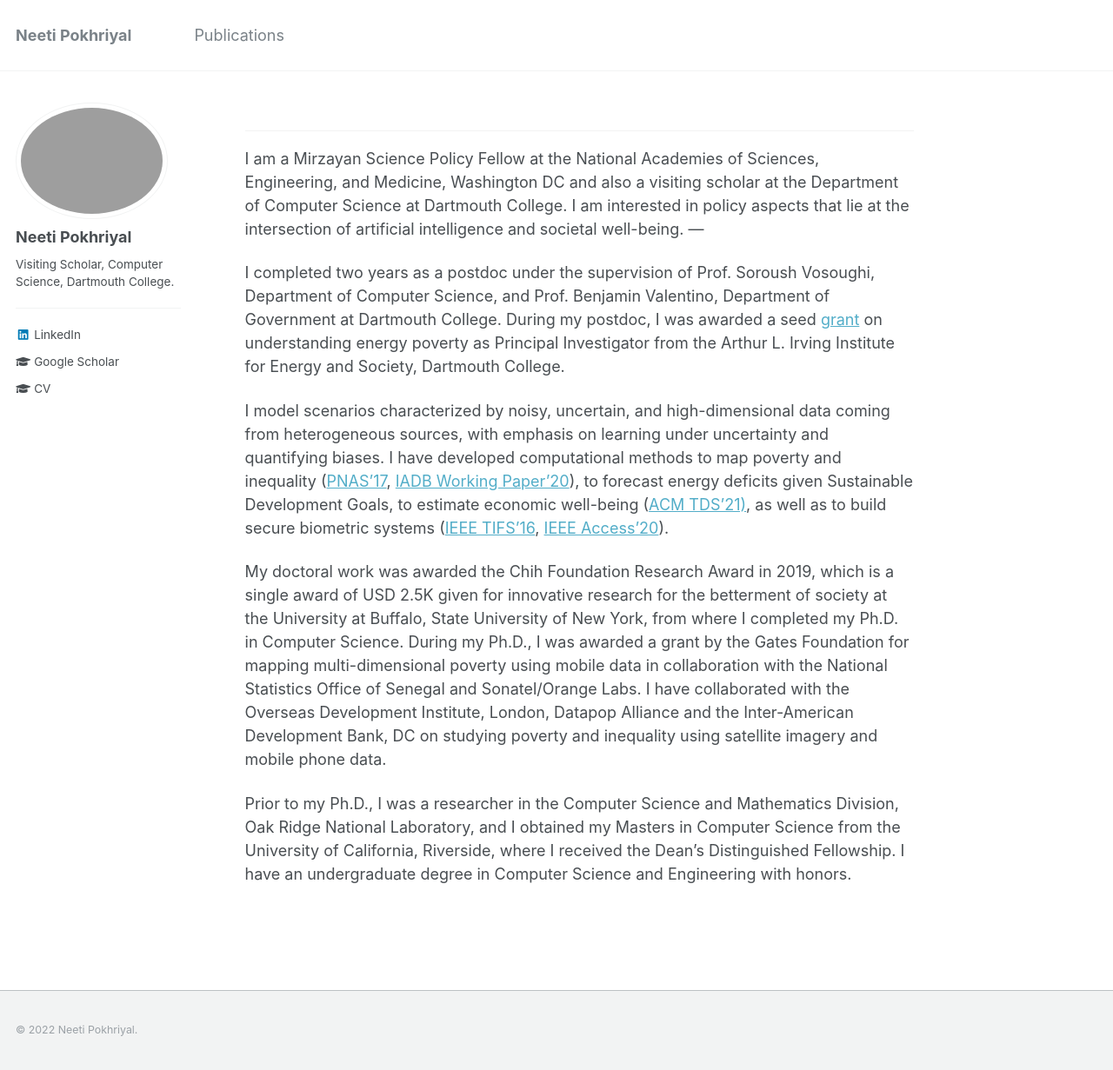
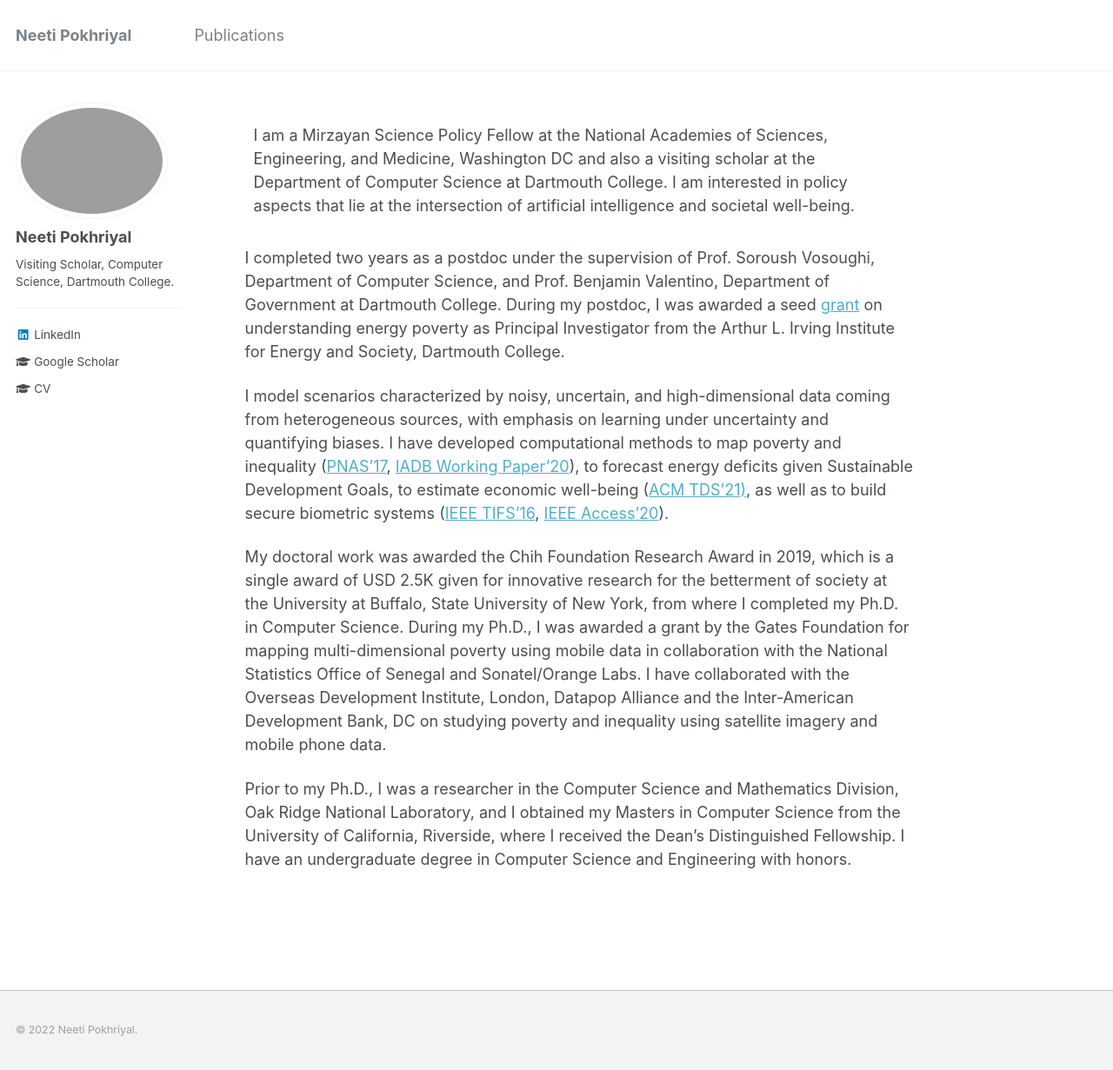
Before and after one commit to neetip/neetip.github.io, a Jekyll site: the page built from _pages/about.md, in a window 1280 px wide and 1231 px high. Shown: the whole window at 87% size. Built offline with Jekyll 4.4.1, drawn with Linux system fonts in a browser that asks for light colours.

Commit message:
Update about.md

```diff
--- a/_pages/about.md
+++ b/_pages/about.md
@@ -8,9 +8,9 @@ redirect_from:
   - /about.html
 ---
 
----
+<p style="padding: 10px; border: 0px solid red;">
 I am a Mirzayan Science Policy Fellow at the National Academies of Sciences, Engineering, and Medicine, Washington DC and also a visiting scholar at the Department of Computer Science at Dartmouth College. I am interested in policy aspects that lie at the intersection of artificial intelligence and societal well-being.
----
+</p>
 
 I completed two years as a postdoc under the supervision of Prof. Soroush Vosoughi, Department of Computer Science, and Prof. Benjamin Valentino, Department of Government at Dartmouth College. During my postdoc, I was awarded a seed <a href="https://irving.dartmouth.edu/research/funding-faculty/funded-projects/mapping-country-wide-energy-access-majority-world">grant</a> on understanding energy poverty as Principal Investigator from the Arthur L. Irving Institute for Energy and Society, Dartmouth College.
 
```
